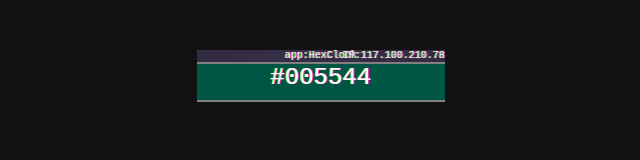
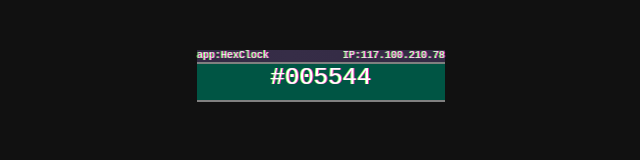
Before and after one commit to Sirius-33/a-hex-clock, a website: page pkg/src/html/index.html in a window 1280 px wide. Shown: the whole page, without its empty margins (319-959 px from the left). Drawn offline with Linux system fonts and the light colour scheme.

Commit message:
fix classNames

```diff
--- a/pkg/src/html/index.html
+++ b/pkg/src/html/index.html
@@ -12,7 +12,7 @@
 <div id="hexClock__container">
   <div class="hexClock__header">
     <div class="hexClock__header--txt">
-      <p class="hexClock__txt">app:HexClock</p>
+      <p class="hexClock__txt hexClock__txt--app">app:HexClock</p>
       <p class="hexClock__txt hexClock__txt--ip">IP:117.100.210.78</p>
     </div>
   </div>
```
